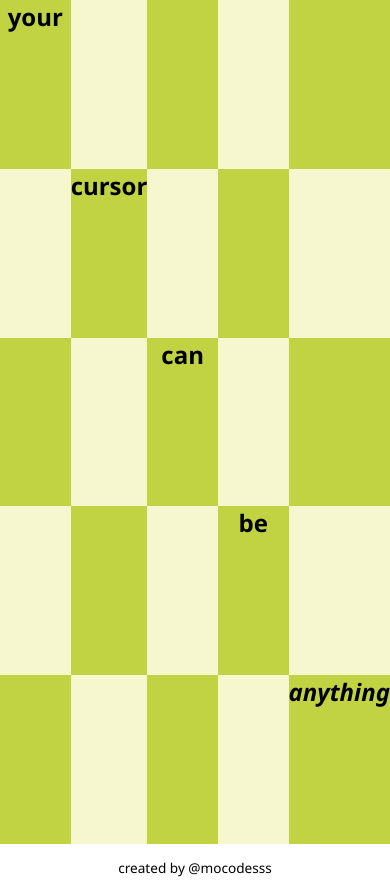
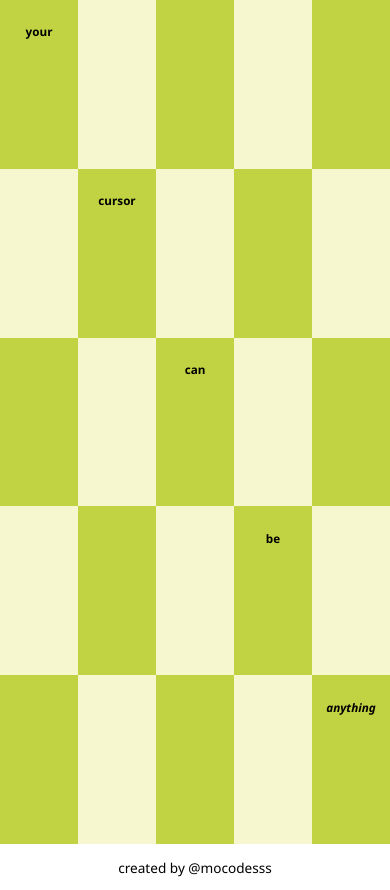
Before and after one commit to mocodesss/CursorCheckerboard, a plain HTML site: page cursorchange.html in a window 390 px wide. Drawn offline with Linux system fonts and the light colour scheme.

Commit message:
Update cursorchange.css
change to <h2>'s CSS  to make positioning more favorable and increase the page's responsiveness.

```diff
--- a/cursorchange.css
+++ b/cursorchange.css
@@ -20,7 +20,8 @@ footer {
 }
 
 h2 {
-  margin: 0;
+  margin: 30% 0 0 0;
+  font-size: 3vmin;
 }
 
 .box-even {
```
